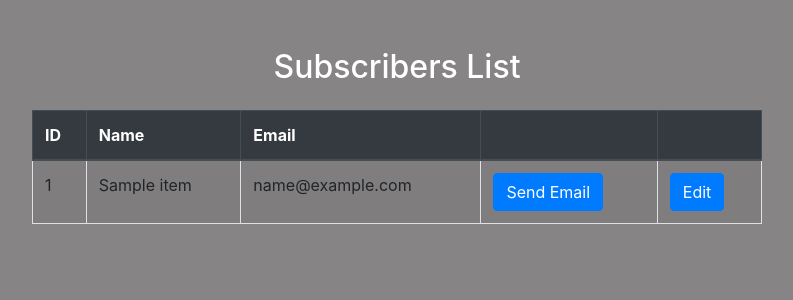
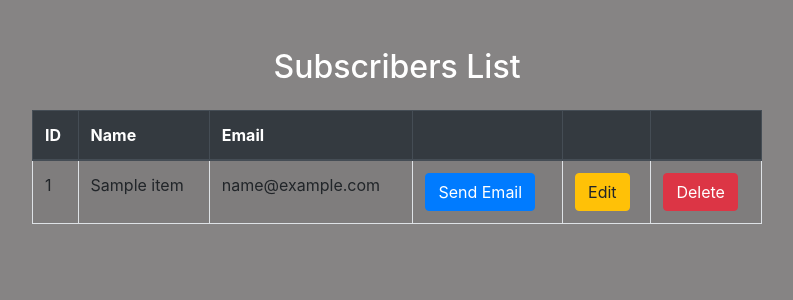
Before and after one commit to RegisNobel/microservices-devops-project, a Flask app: page /admin in a window 1280 px wide. Shown: the part 56-356 px from the top of the page, without its empty margins (243-1036 px from the left). Run offline with Flask 3, Linux system fonts and the light colour scheme; a database or web service that is not in the repository returns one stand-in record (values such as "Sample title"); data that the repository does not hold is empty; some libraries are stand-ins or nearby versions.

Commit message:
added and tested delte button

```diff
--- a/frontend_service/app.py
+++ b/frontend_service/app.py
@@ -41,6 +41,17 @@ def update():
     else:
         return "Error in updating data", 400
 
+@app.route('/delete', methods=['POST'])
+def delete():
+    data = request.form
+    id = data['id']
+
+    response = requests.post('http://localhost:5001/delete', json={'id': id})
+    if response.status_code == 200:
+        return redirect('/admin')
+    else:
+        return "Error in deleting data", 400
+
 @app.route('/sendemail', methods=['POST'])
 def send_email():
     data = request.form
--- a/frontend_service/templates/admin.html
+++ b/frontend_service/templates/admin.html
@@ -45,6 +45,7 @@
                             <th>Email</th>
                             <th></th>
                             <th></th>
+                            <th></th>
                         </tr>
                     </thead>
                     <tbody>
@@ -60,12 +61,18 @@
                                     </form>
                                 </td>
                                 <td>
-                                    <button onclick="makeEditable(this)" class="btn btn-primary">Edit</button>
+                                    <button onclick="makeEditable(this)" class="btn btn-warning">Edit</button>
                                     <form action="/update" method="post" style="display:none;">
                                         <input type="hidden" name="id" value="{{ user.id }}">
                                         <input type="hidden" name="new_name" value="{{ user.name }}">
                                         <input type="hidden" name="new_email" value="{{ user.email }}">
                                         <button type="submit" class="btn btn-success">Update</button>
+                                    </form>
+                                </td>
+                                <td>
+                                    <form action="/delete" method="post">
+                                        <input type="hidden" name="id" value="{{ user.id }}">
+                                        <button type="submit" class="btn btn-danger">Delete</button>
                                     </form>
                                 </td>
                             </tr>
```
Also changed, not shown: storage_service/app.py (+8 -0 lines), README.md.
